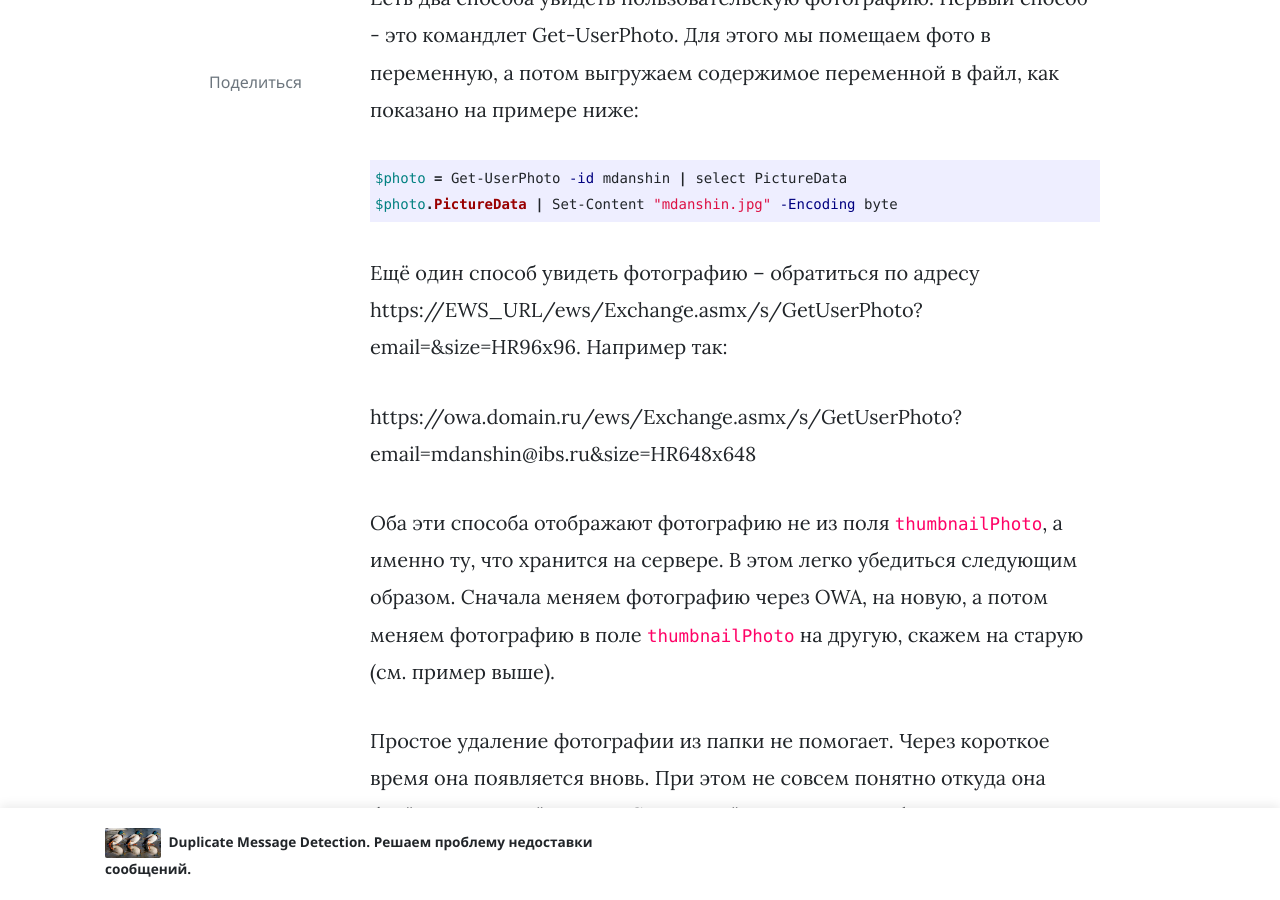
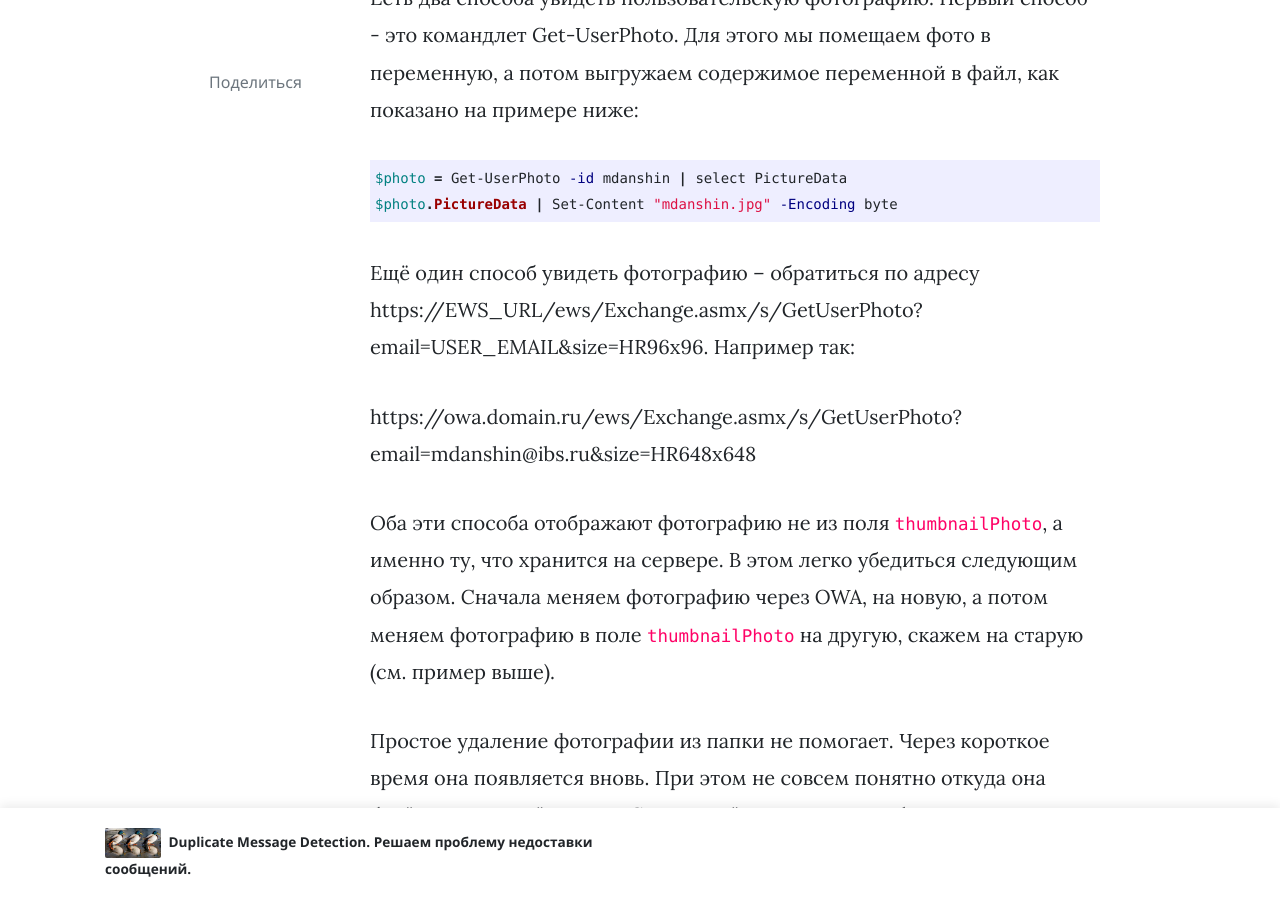
Before and after one commit to mdanshin/mdanshin.github.io, a Jekyll site: the page built from _posts/2019-10-03-Exchange Photos.md, in a window 1280 px wide and 900 px high, scrolled down 2668 px. Built offline with Jekyll 4.4.1, drawn with Linux system fonts in a browser that asks for light colours; nearby versions of some CDN libraries; comment, search, counter and statistics services are not loaded; some of the changed lines change nothing that is shown.

Commit message:
some fix

````diff
--- a/_posts/2019-10-03-Exchange Photos.md
+++ b/_posts/2019-10-03-Exchange Photos.md
@@ -34,7 +34,7 @@ $photo = Get-UserPhoto -id mdanshin | select PictureData
 $photo.PictureData | Set-Content "mdanshin.jpg" -Encoding byte
 ```
 
-Ещё один способ увидеть фотографию – обратиться по адресу https://EWS_URL/ews/Exchange.asmx/s/GetUserPhoto?email=<USER EMAIL>&size=HR96x96. Например так:
+Ещё один способ увидеть фотографию – обратиться по адресу https://EWS_URL/ews/Exchange.asmx/s/GetUserPhoto?email=USER_EMAIL&size=HR96x96. Например так:
 
 https://owa.domain.ru/ews/Exchange.asmx/s/GetUserPhoto?email=mdanshin@ibs.ru&size=HR648x648
 
````
